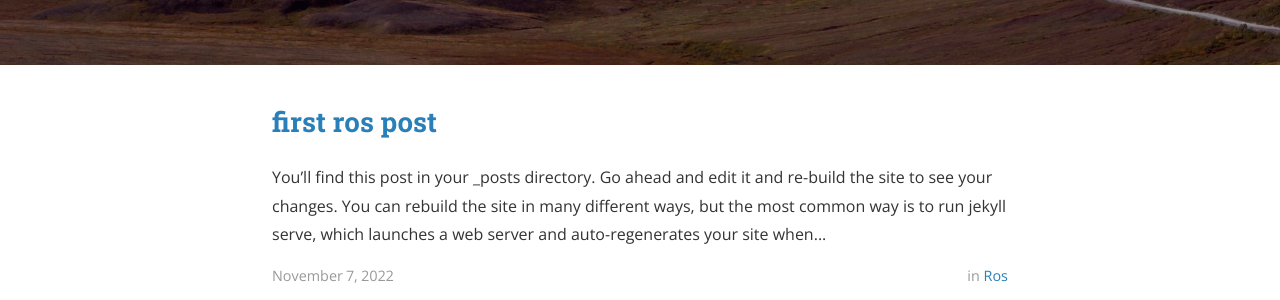
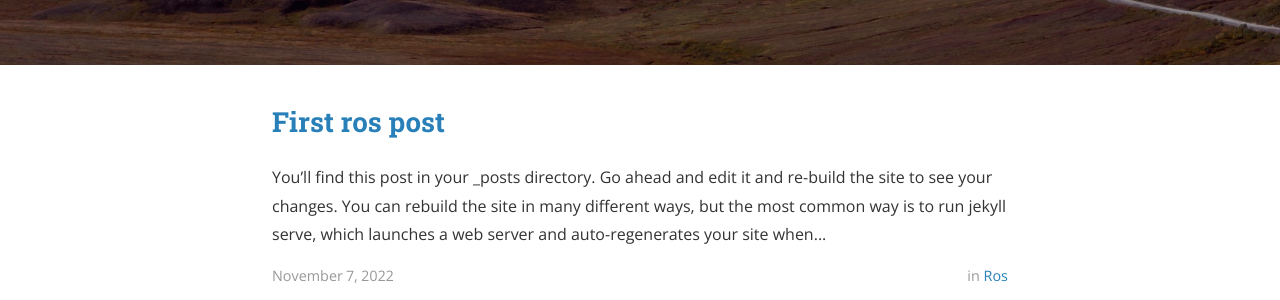
Before and after one commit to songwon31/songwon31.github.io, a Jekyll site: the page built from index.html, in a window 1280 px wide and 900 px high. Shown: the part 440-740 px from the top of the window. Built offline with Jekyll 4.4.1, drawn with Linux system fonts in a browser that asks for light colours; nearby versions of some CDN libraries; the list of posts is cut into pages by our own code.

```diff
--- a/_posts/2022-11-07-rostest.markdown
+++ b/_posts/2022-11-07-First-ros-post.markdown
@@ -1,6 +1,6 @@
 ---
 layout: post
-title:  "first ros post"
+title:  "First ros post"
 date:   2022-11-07 16:53:59
 author: songwon
 categories: ROS
```
